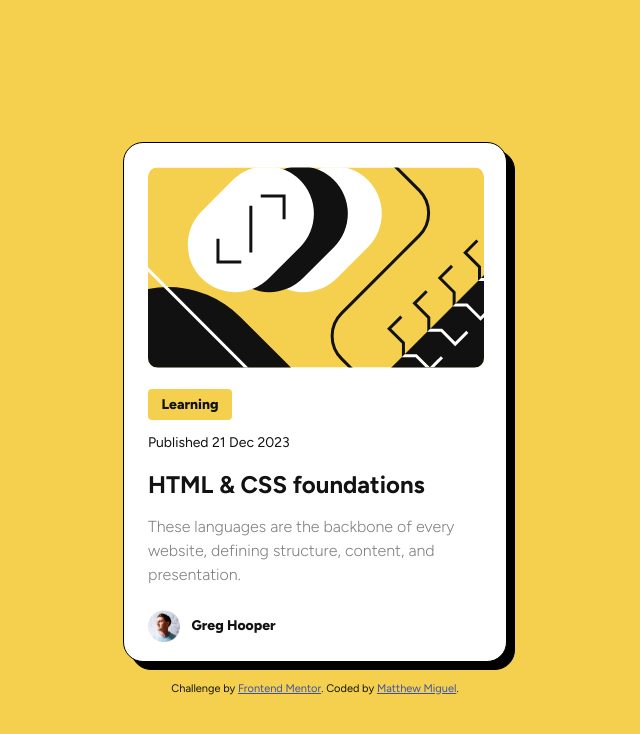
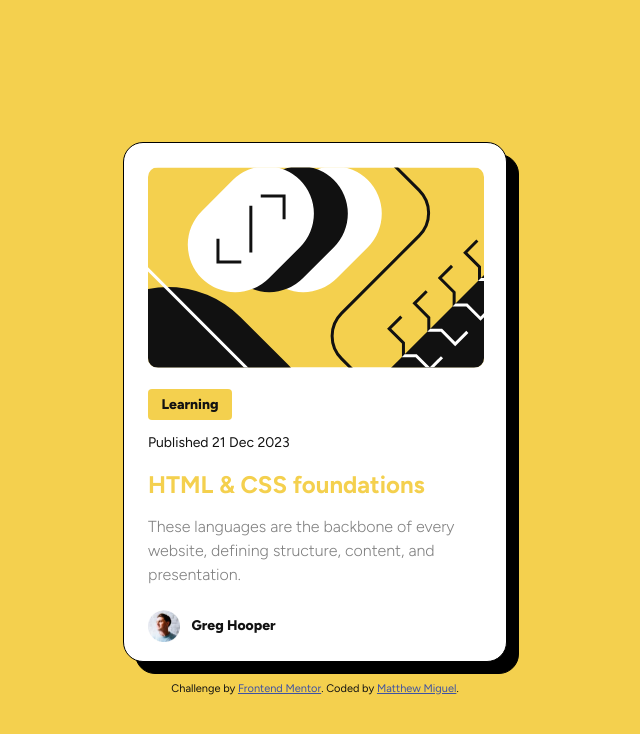
Before and after one commit to MattJM1007/Blog-Preview-Card-Challenge, a plain HTML site: page index.html in a window 1280 px wide. In both pictures the pointer is over the element "HTML & CSS foundations". Shown: the whole page, without its empty margins (325-965 px from the left). Drawn offline with Linux system fonts and the light colour scheme.

Commit message:
Update styles.css
added hover states

```diff
--- a/styles.css
+++ b/styles.css
@@ -70,3 +70,11 @@ footer{
     height: 32px;
     margin-right: 12px;
 }
+
+.title:hover {
+    color: hsl(47, 88%, 63%);
+}
+
+main:hover{
+    filter: drop-shadow(12px 12px #000000);
+}
```
